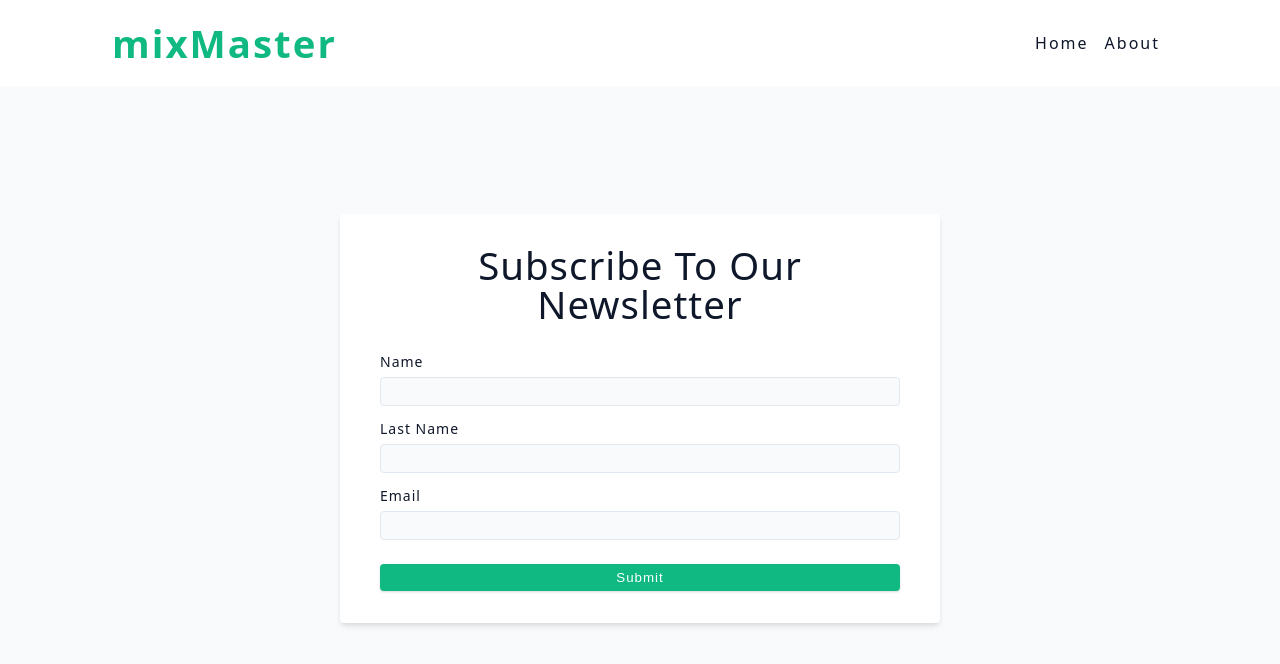
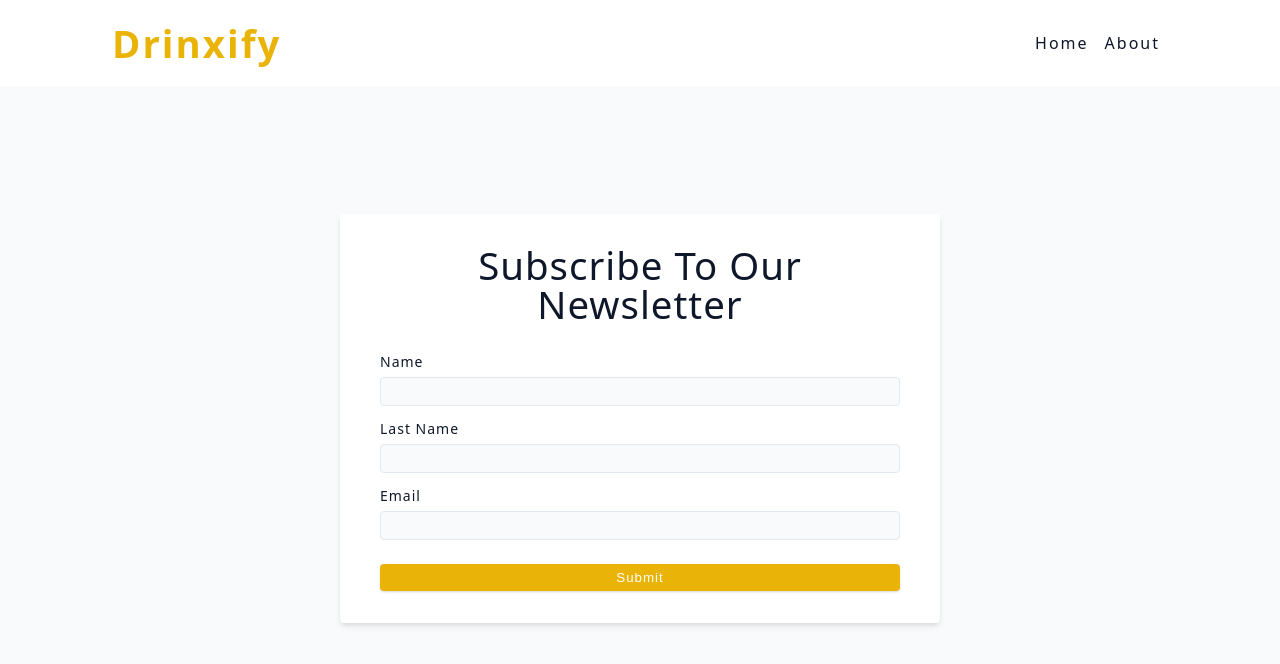
Before and after one commit to mariammansdev/Drinxify, a React (Vite) app: page /newsletter in a window 1280 px wide. Shown: the top 664 px of the page. Built offline with nearby package versions, Linux system fonts and the light colour scheme.

Commit message:
Update the project's styles

```diff
--- a/index.html
+++ b/index.html
@@ -2,9 +2,9 @@
 <html lang="en">
   <head>
     <meta charset="UTF-8" />
-    <link rel="icon" type="image/svg+xml" href="/vite.svg" />
+    <link rel="icon" type="image/svg+xml" href="/undraw_barista_wwfa.svg" />
     <meta name="viewport" content="width=device-width, initial-scale=1.0" />
-    <title>MixMaster Starter</title>
+    <title>Drinxify</title>
   </head>
   <body>
     <div id="root"></div>
--- a/src/components/Navbar.jsx
+++ b/src/components/Navbar.jsx
@@ -8,7 +8,7 @@ const Navbar = () => {
         <Wrapper>
             <div className='nav-center'>
                 {/* <styledButton>StyledBtn</styledButton> */}
-                <span className="logo">mixMaster</span>
+                <span className="logo">Drinxify</span>
                 <div className="nav-links">
                     <NavLink to='/' className='nav-link'>
                         Home
--- a/src/index.css
+++ b/src/index.css
@@ -14,15 +14,15 @@ html {
 
 :root {
   /* colors */
-  --primary-100: #d1fae5;
-  --primary-200: #a7f3d0;
-  --primary-300: #6ee7b7;
-  --primary-400: #34d399;
-  --primary-500: #10b981;
-  --primary-600: #059669;
-  --primary-700: #047857;
-  --primary-800: #065f46;
-  --primary-900: #064e3b;
+  --primary-100: #fef9c3;
+  --primary-200: #fef08a;
+  --primary-300: #fde047;
+  --primary-400: #facc15;
+  --primary-500: #eab308;
+  --primary-600: #ca8a04;
+  --primary-700: #a16207;
+  --primary-800: #854d0e;
+  --primary-900: #713f12;
 
   /* grey */
   --grey-50: #f8fafc;
```
Also changed, not shown: public/undraw_barista_wwfa.svg (added), public/undraw_drink-tasting_jnup.svg (added).
